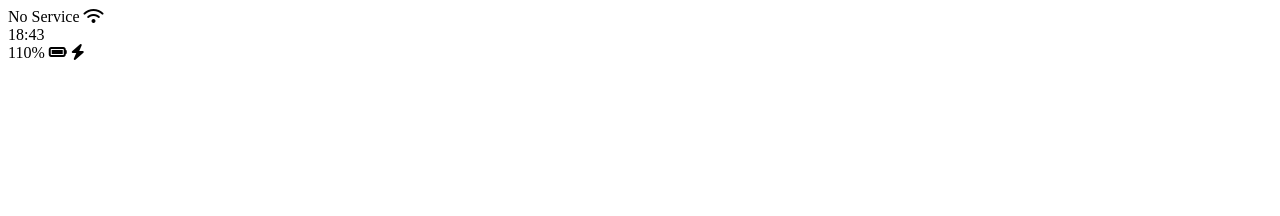
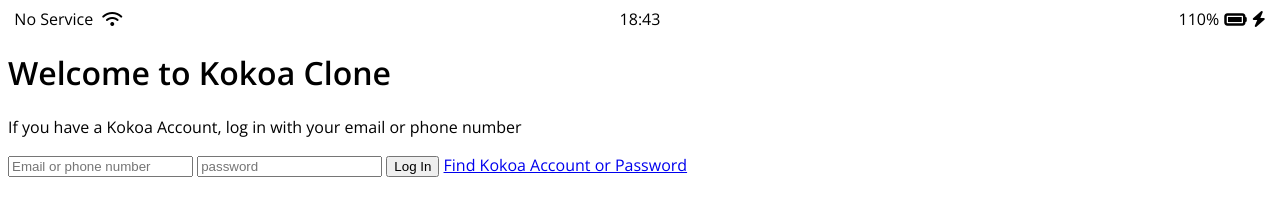
Before and after one commit to leechanhoe/kokoa-clone-2020, a plain HTML site: page index.html in a window 1280 px wide. Drawn offline with nearby package versions, Linux system fonts and the light colour scheme.

Commit message:
Kokoa Clone Course 6.5

```diff
--- /dev/null
+++ b/css/styles.css
@@ -0,0 +1,31 @@
+@import url("https://fonts.googleapis.com/css2?family=Open+Sans:wght@400;600&display=swap");
+body {
+  font-family: "Open Sans", sans-serif;
+}
+
+.status-bar {
+  display: flex;
+  justify-content: center;
+}
+.status-bar__column {
+  width: 33%;
+}
+
+.status-bar__column:first-child span {
+  margin-right: 5px;
+}
+
+.status-bar__column:nth-child(2) {
+  display: flex;
+  justify-content: center;
+}
+
+.status-bar__column:last-child {
+  display: flex;
+  justify-content: flex-end;
+  align-items: center;
+}
+
+.status-bar__column .fa-battery-full {
+  margin: 0px 5px;
+}
--- a/index.html
+++ b/index.html
@@ -1,10 +1,11 @@
 <!DOCTYPE html>
 <html lang="en">
   <head>
+    <link rel="stylesheet" href="css/styles.css" />
     <meta charset="UTF-8" />
     <meta http-equiv="X-UA-Compatible" content="IE=edge" />
     <meta name="viewport" content="width=device-width, initial-scale=1.0" />
-    <title>Welcome to Kokoa Talk</title>
+    <title>Welcome to Kokoa Clone</title>
   </head>
   <body>
     <div class="status-bar">
@@ -17,10 +18,25 @@
       </div>
       <div class="status-bar__column">
         <span>110%</span>
-        <i class="fas fa-battery-full"></i>
+        <i class="fas fa-battery-full fa-lg"></i>
         <i class="fas fa-bolt"></i>
       </div>
     </div>
+
+    <header class="welcome-header">
+      <h1 class="welcome-header__title">Welcome to Kokoa Clone</h1>
+      <p class="welcome-header__text">
+        If you have a Kokoa Account, log in with your email or phone number
+      </p>
+    </header>
+
+    <form id="login-form">
+      <input type="text" placeholder="Email or phone number" />
+      <input type="password" placeholder="password" />
+      <input type="submit" value="Log In" />
+      <a href="#">Find Kokoa Account or Password</a>
+    </form>
+
     <script
       src="https://kit.fontawesome.com/6478f529f2.js"
       crossorigin="anonymous"
```
